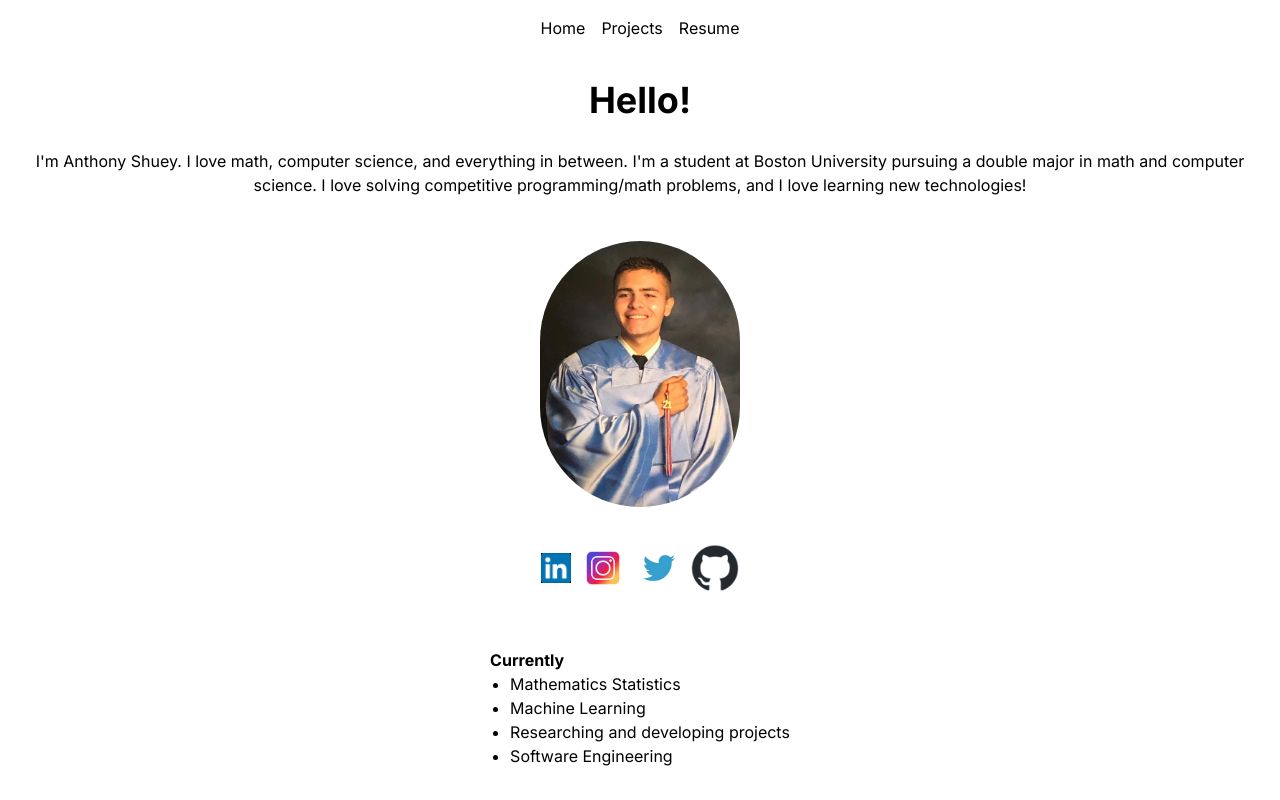
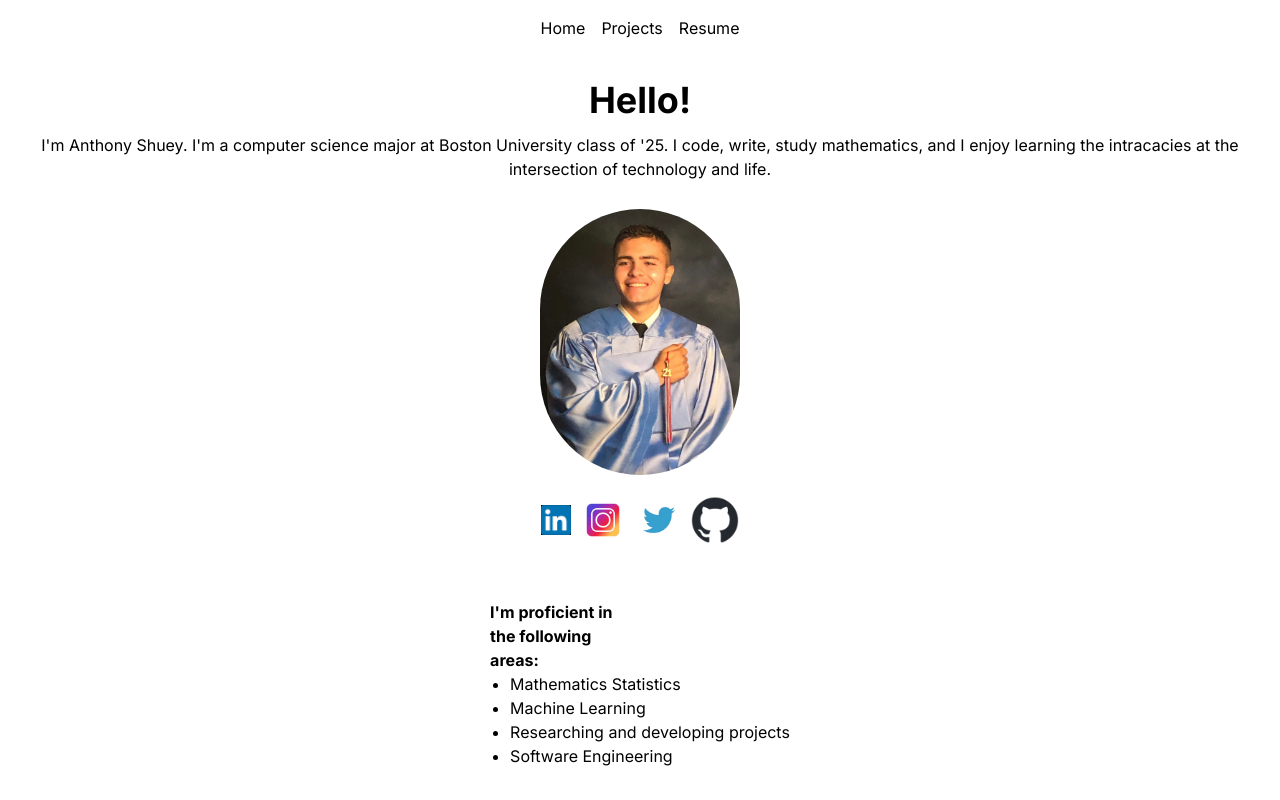
Before and after one commit to AnthonyShuey/Personal-Website, a Next.js app: page / in a window 1280 px wide. Built offline with nearby package versions, Linux system fonts and the light colour scheme.

Commit message:
Update page.tsx

```diff
--- a/app/page.tsx
+++ b/app/page.tsx
@@ -20,7 +20,7 @@ export default function Home() {
 
       <main className={`${styles.flexContainer} flex-grow p-6 flex-col items-center justify-center text-center`}>
         <h1 className="text-4xl font-bold">Hello!</h1>
-        <p>{`I'm Anthony Shuey. I love math, computer science, and everything in between. I'm a student at Boston University pursuing a double major in math and computer science. I love solving competitive programming/math problems, and I love learning new technologies!`}</p>
+        <p>{`I'm Anthony Shuey. I'm a computer science major at Boston University class of '25. I code, write, study mathematics, and I enjoy learning the intracacies at the intersection of technology and life.`}</p>
         <Image src="/image_for_website.jpg" alt="Your Image" width={200} height={200} className="rounded-full mt-4"/>
         <div className={`${styles.flexContainer} mt-2 items-center`}>
           <a href="https://www.linkedin.com/in/anthonshuey" target="_blank" rel="noopener noreferrer" className={styles.logoLink}>
@@ -40,7 +40,7 @@ export default function Home() {
 
       <footer className={`${styles.flexContainer} bg-white p-4 justify-around`}>
         <div className="w-1/2 p-4">
-          <h2 className="font-bold">Currently</h2>
+          <h2 className="font-bold">I'm proficient in the following areas:</h2>
           <ul style={{ listStyleType: 'disc', paddingLeft: '20px' }}>
           <li style={{ whiteSpace: 'nowrap' }}>Mathematics Statistics</li>
           <li style={{ whiteSpace: 'nowrap' }}>Machine Learning</li>
```
